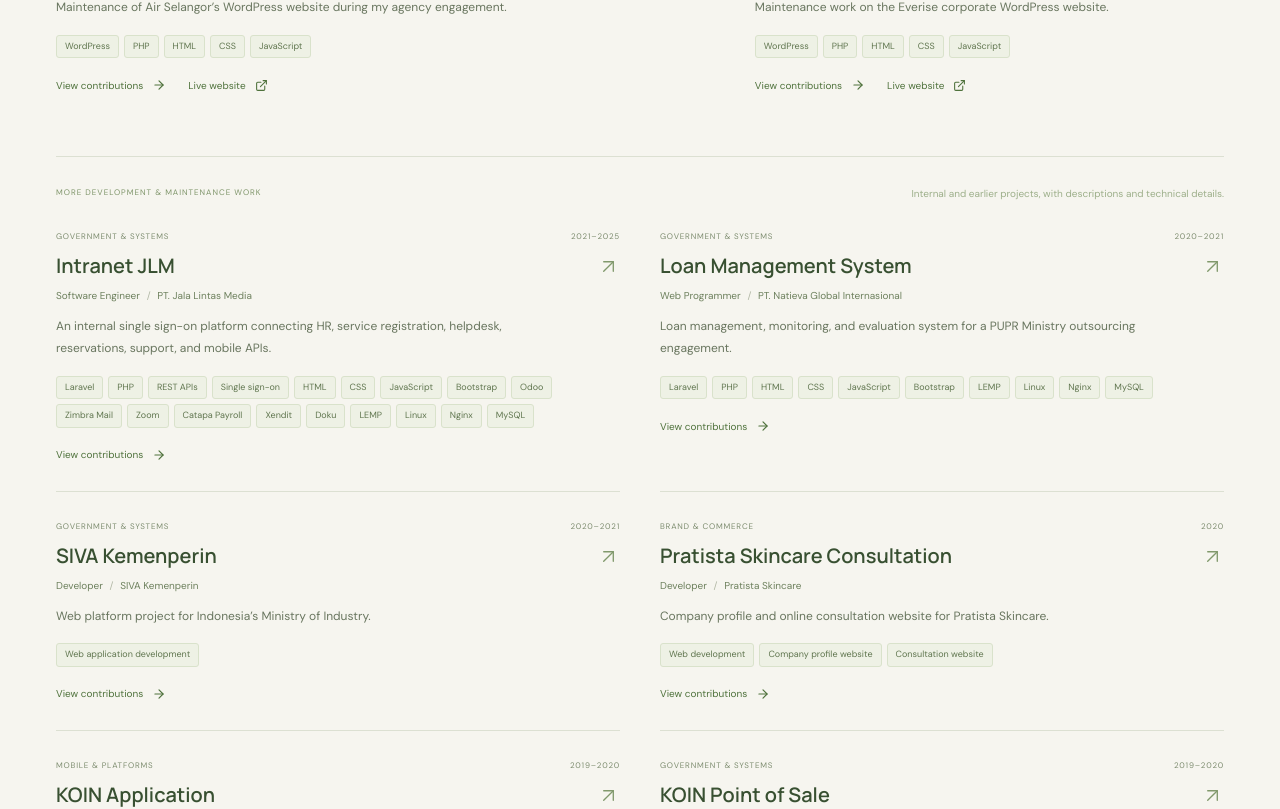
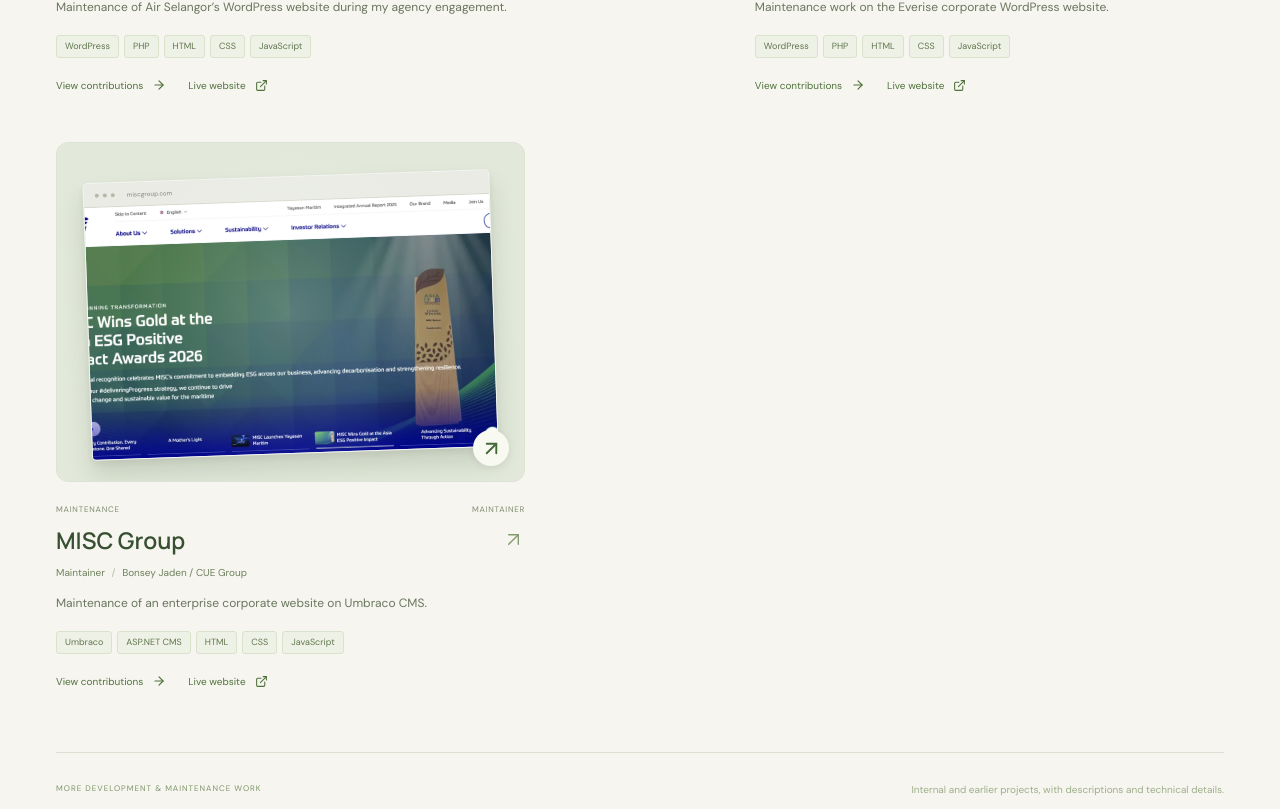
Before and after one commit to nooralizahar0925/my-portfolio, a React (Vite) app: page / in a window 1280 px wide. Shown: the part 5536-6345 px from the top of the page. Built offline with nearby package versions, Linux system fonts and the light colour scheme.

Commit message:
Add MISC Group project screenshot

```diff
--- a/src/data.ts
+++ b/src/data.ts
@@ -1032,6 +1032,7 @@ export const projects: Project[] = [
   },
   {
     "id": "misc",
+    "image": "/projects/misc.webp",
     "number": "22",
     "name": "MISC Group",
     "category": "Maintenance",
```
Also changed, not shown: public/projects/misc.webp (added), 1 other file (tests, documents, lock files or other folders).
